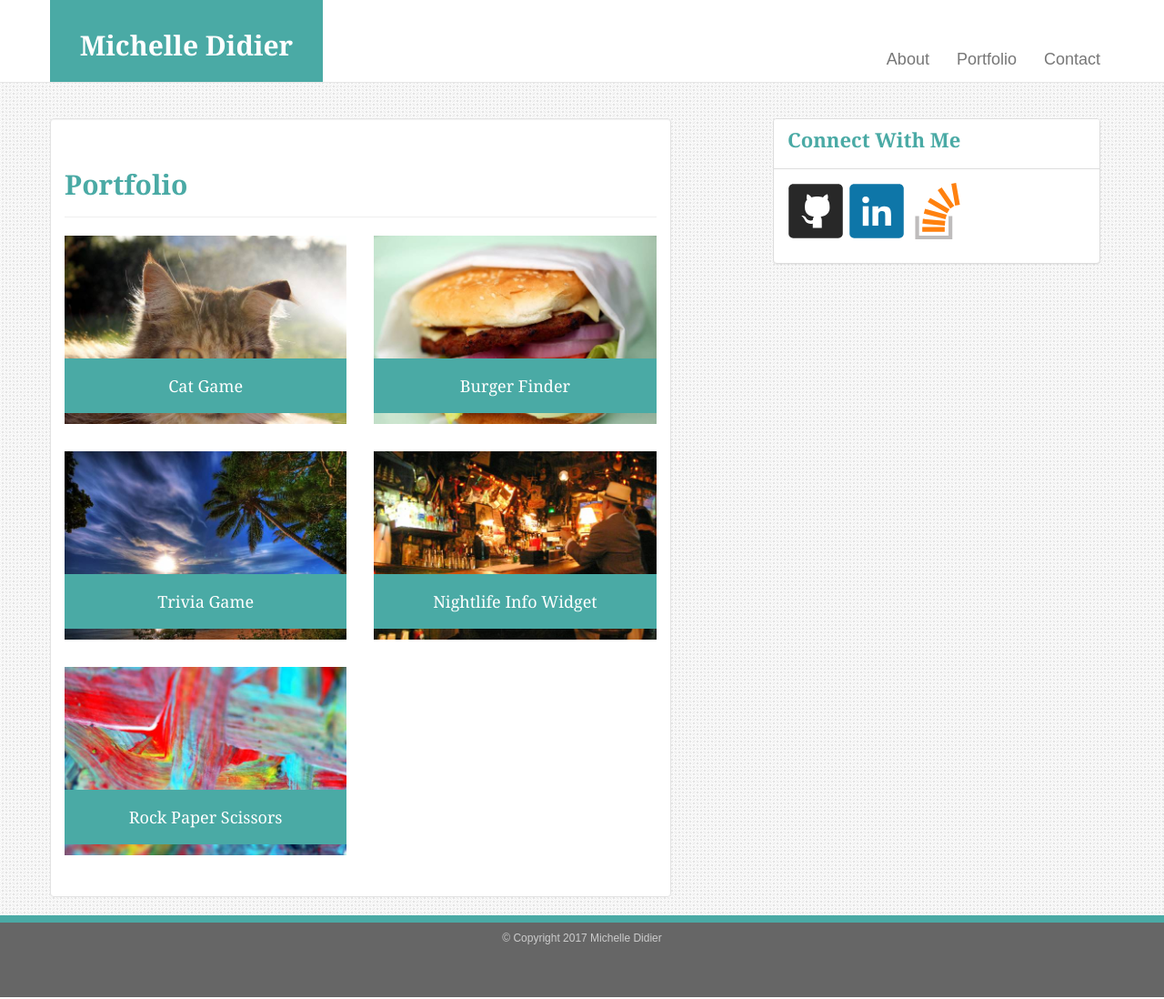
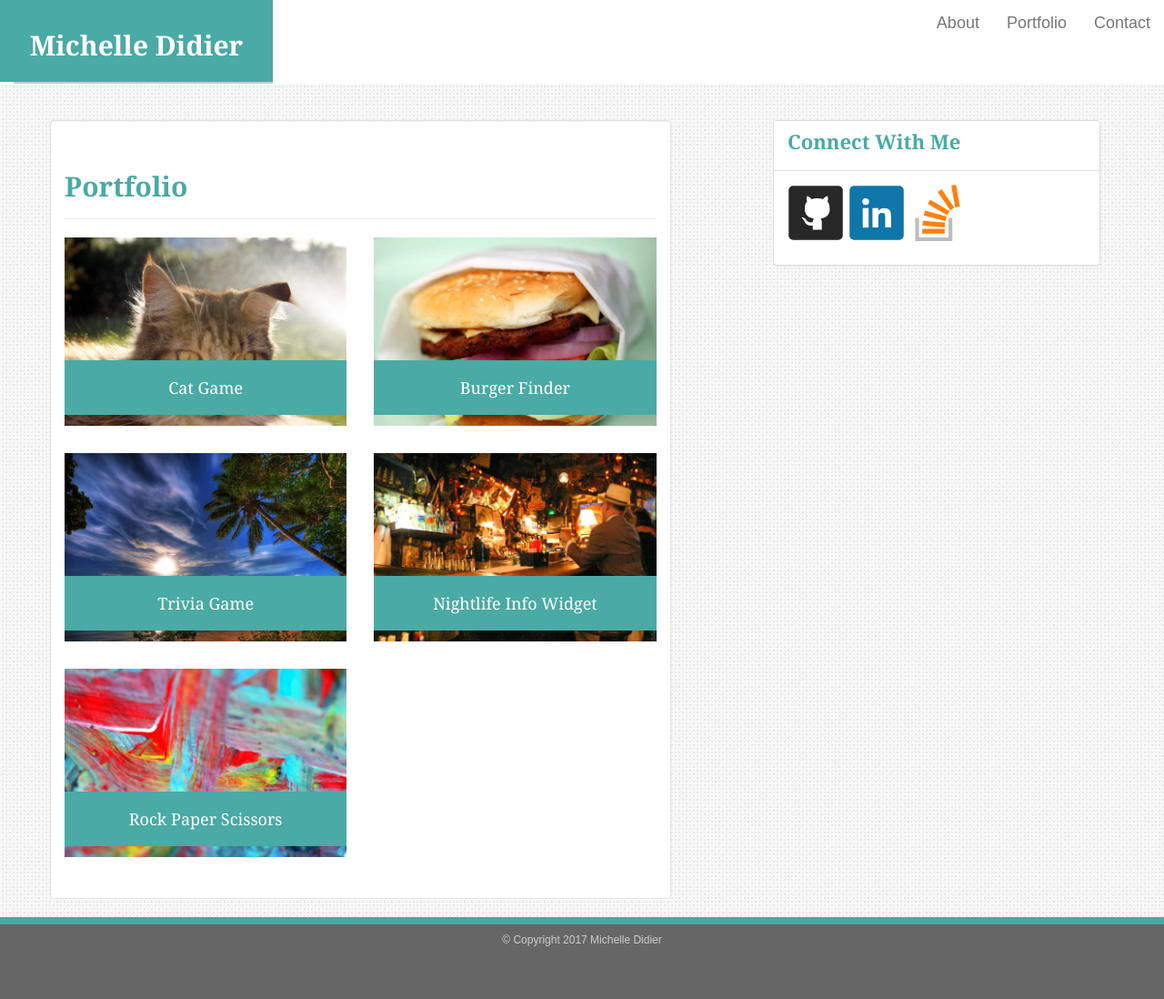
Before and after one commit to meeshyd/Bootstrap-Portfolio, a PHP site: page /portfolio.html in a window 1280 px wide. Shown: the whole page at 91% size. Run offline with PHP 8.4, Linux system fonts and the light colour scheme.

Commit message:
added collapsable header HTML to index.html, contact.html and portfolio.html. updated style.css

```diff
--- a/assets/css/style.css
+++ b/assets/css/style.css
@@ -45,6 +45,13 @@ h3 {
 }
 
 /*NAVIGATION CSS START*/
+.navbar-header {
+	border-bottom: 2px solid #cccccc;
+}
+.navbar {
+	border: none;
+}
+
 h1 {
 	text-align: center;
 	color: #fff;
@@ -53,27 +60,27 @@ h1 {
 	line-height: 70px;
 }
 
+.navbar-toggle .icon-bar {
+	background-color: #777;
+}
 .navbar-brand{
 	width: 300px;
 	height: 90px;
 	background: #4aaaa5;
 }
 
+.nav,.navbar-nav,.navbar-right {
+	color: #4aaaa5;
+	line-height: 90px;
+}
 .navbar-default .navbar-brand:focus, .navbar-default .navbar-brand:hover {
 	background-color: #4aaaa5;
 }
 
-.navbar-nav {
-	margin-top: 40px;
-}
-
-.navbar-default .navbar-nav>li>a:hover {
-	color: #4aaaa5;
-}
 /*NAVIGATION CSS END*/
 
 .main-container {
-	margin-top: 130px;
+	margin-top: 40px;
 }
 
 .well {
--- a/portfolio.html
+++ b/portfolio.html
@@ -15,16 +15,24 @@
 </head>
 
 <body>
-<nav class="navbar navbar-default navbar-fixed-top">
-  <div class="container">
+<nav class="navbar navbar-default navbar-static-top">
+  <div class="container-fluid">
     <div class="navbar-header">
+      <button type="button" class="navbar-toggle collapsed" data-toggle="collapse" data-target="#collapseNav" aria-expanded="false">
+      <span class="sr-only">Toggle navigation</span>
+        <span class="icon-bar"></span>
+        <span class="icon-bar"></span>
+        <span class="icon-bar"></span>
+      </button>
       <a class="navbar-brand" href="index.html"><h1>Michelle Didier</h1></a>
     </div>
-    <ul class="nav navbar-nav navbar-right">
-    	<li><a href="index.html">About</a></li>
-    	<li><a href="portfolio.html">Portfolio</a></li>
-		<li><a href="contact.html">Contact</a></li>
-    </ul>
+    <div class="collapse navbar-collapse" id="collapseNav">
+      <ul class="nav navbar-nav navbar-right">
+        <li><a href="index.html">About</a></li>
+        <li><a href="portfolio.html">Portfolio</a></li>
+        <li><a href="contact.html">Contact</a></li>
+      </ul>
+    </div>
   </div>
 </nav>
 
@@ -99,6 +107,8 @@
     	</div>
 	</footer>
 
+<script src="https://ajax.googleapis.com/ajax/libs/jquery/1.12.4/jquery.min.js"></script>
+<script src="https://maxcdn.bootstrapcdn.com/bootstrap/3.3.7/js/bootstrap.min.js"></script>
 </body>
 
 </html>
```
Also changed, not shown: contact.html (+15 -7 lines), index.html (+17 -7 lines), nav.html (+6 -3 lines).
